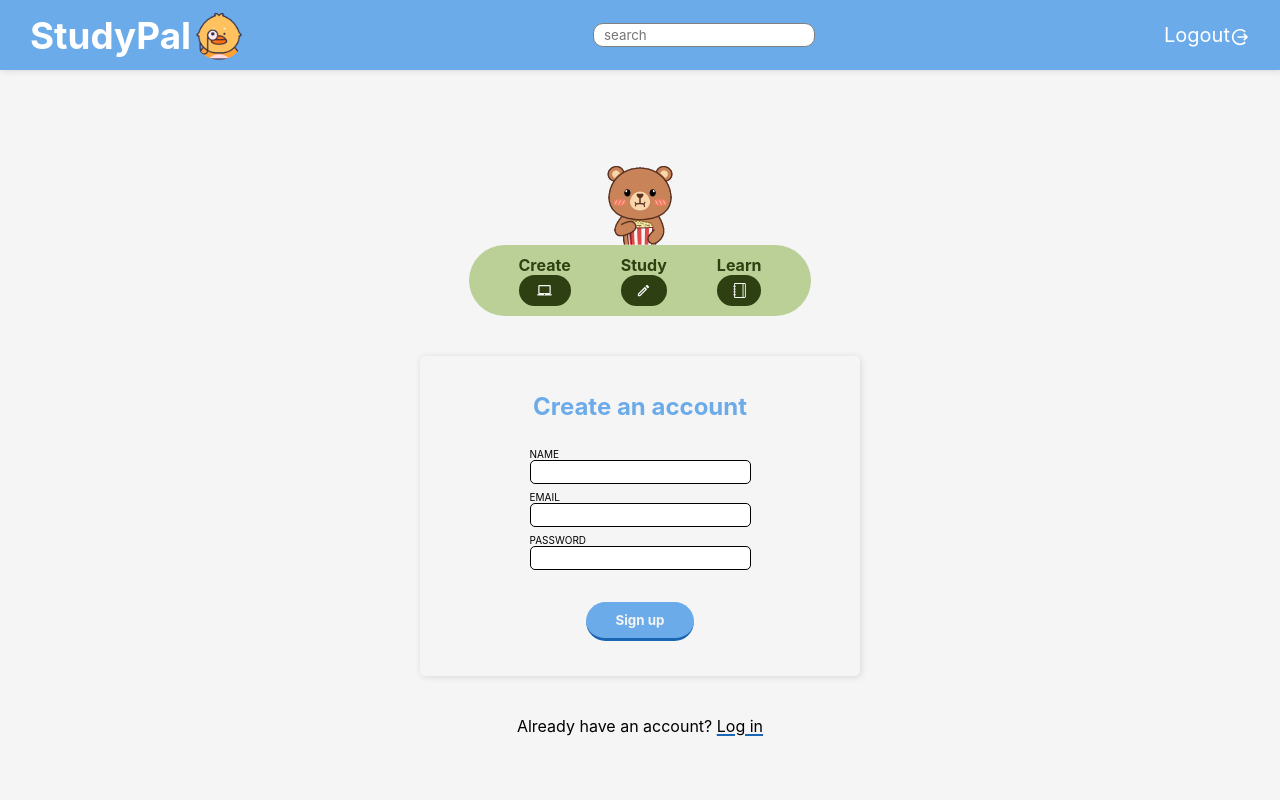
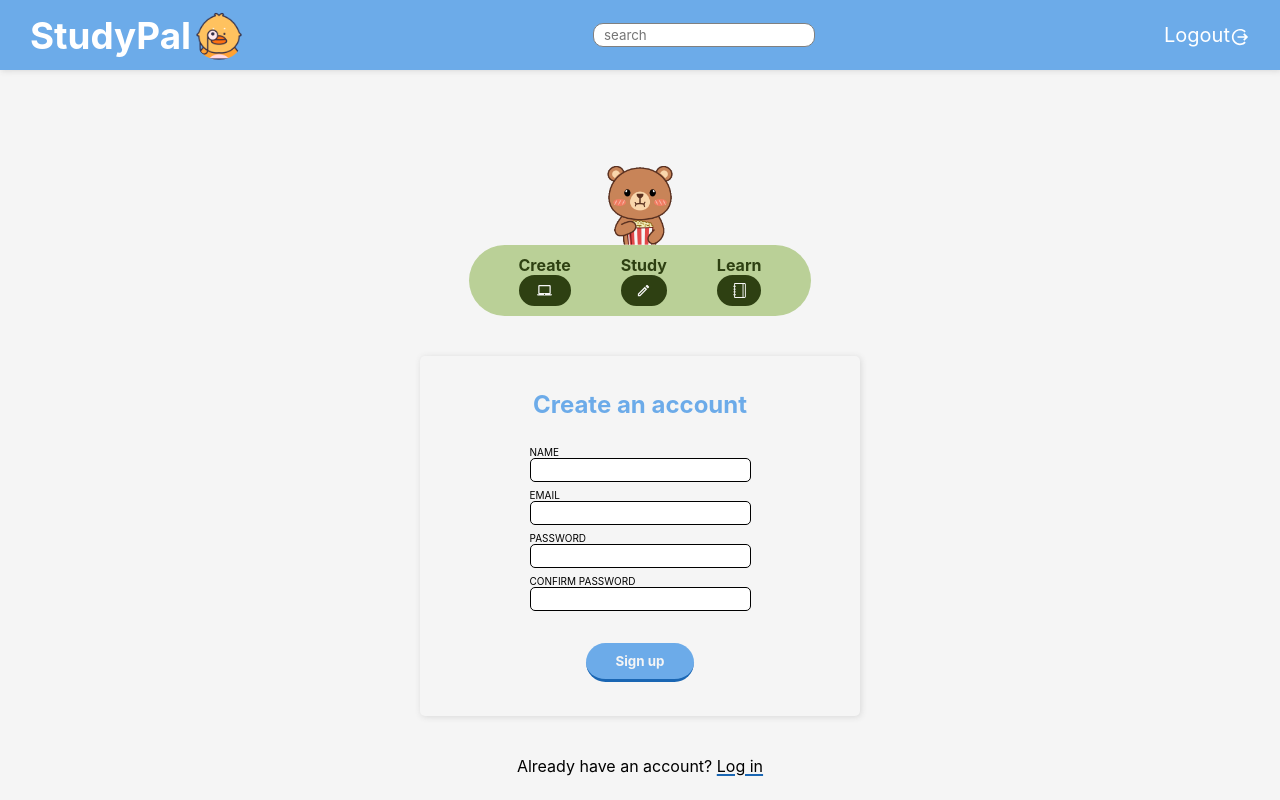
Before and after one commit to HafsaSarker/studyPal, a React (Vite) app in the folder studyPal/: page / in a window 1280 px wide. Both pictures are taken after a click on the element "Create account". Built offline with nearby package versions, Linux system fonts and the light colour scheme; a web font is replaced by a local one.

Commit message:
create registration and login ui

```diff
--- a/studyPal/src/pages/Auth/AuthModal.css
+++ b/studyPal/src/pages/Auth/AuthModal.css
@@ -40,7 +40,7 @@
 .logIn-form,
 .signUp-form {
     margin: 40px;
-    height: 300px;
+    height: 340px;
     box-shadow: 1px 1px 6px #d8d8d8;
     padding: 10px 20px;
     gap: 7px;
--- a/studyPal/src/pages/Auth/AuthModal.jsx
+++ b/studyPal/src/pages/Auth/AuthModal.jsx
@@ -1,6 +1,8 @@
 import { MdOutlineCreate, MdLaptopMac } from 'react-icons/md'
 import { SlNotebook } from 'react-icons/sl'
 import './AuthModal.css'
+import Register from './register/Register';
+import Login from './login/Login';
 
 export default function HomePage({logIn, setLogIn}){
     function changeForms(){
@@ -19,38 +21,10 @@ export default function HomePage({logIn, setLogIn}){
 
             { logIn ?
             (
-                <form className='logIn-form'>
-                    <h2>Welcome back!</h2>
-                    <label>
-                        EMAIL
-                        <input type="email" />
-                    </label>
-                    <label>
-                        PASSWORD
-                        <input type="password" />
-                    </label>
-
-                    <button className='primary-button'>Log in</button>
-                </form>
+                <Login />
             ) :
             (
-                <form className="signUp-form">
-                    <h2>Create an account</h2>
-                    <label>
-                    NAME
-                    <input type="text" />
-                    </label>
-                    <label>
-                        EMAIL
-                        <input type="email" />
-                    </label>
-                    <label>
-                        PASSWORD
-                        <input type="password" />
-                    </label>
-
-                    <button className='primary-button'>Sign up</button>
-                </form>
+                <Register />
             )
             }
             { logIn ? (
--- /dev/null
+++ b/studyPal/src/pages/Auth/login/Login.jsx
@@ -0,0 +1,23 @@
+import '../AuthModal.css'
+
+function Login() {
+  return (
+    <div>
+        <form className='logIn-form'>
+            <h2>Welcome back!</h2>
+            <label>
+                EMAIL
+                <input type="email" />
+            </label>
+            <label>
+                PASSWORD
+                <input type="password" />
+            </label>
+
+            <button className='primary-button'>Log in</button>
+        </form>
+    </div>
+  )
+}
+
+export default Login
--- /dev/null
+++ b/studyPal/src/pages/Auth/register/Register.jsx
@@ -0,0 +1,31 @@
+import '../AuthModal.css'
+
+function Register() {
+  return (
+    <div>
+        <form className="signUp-form">
+            <h2>Create an account</h2>
+            <label>
+            NAME
+            <input type="text" />
+            </label>
+            <label>
+                EMAIL
+                <input type="email" />
+            </label>
+            <label>
+                PASSWORD
+                <input type="password" />
+            </label>
+            <label>
+                CONFIRM PASSWORD
+                <input type="password" />
+            </label>
+
+            <button className='primary-button'>Sign up</button>
+        </form>
+    </div>
+  )
+}
+
+export default Register
```
